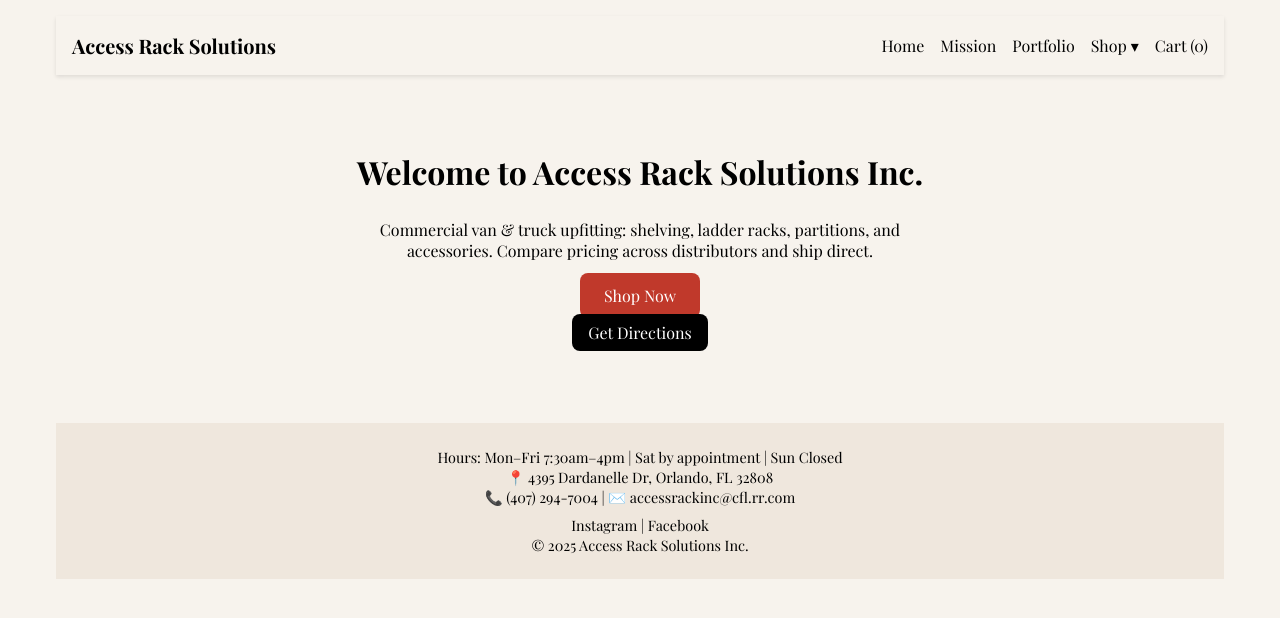
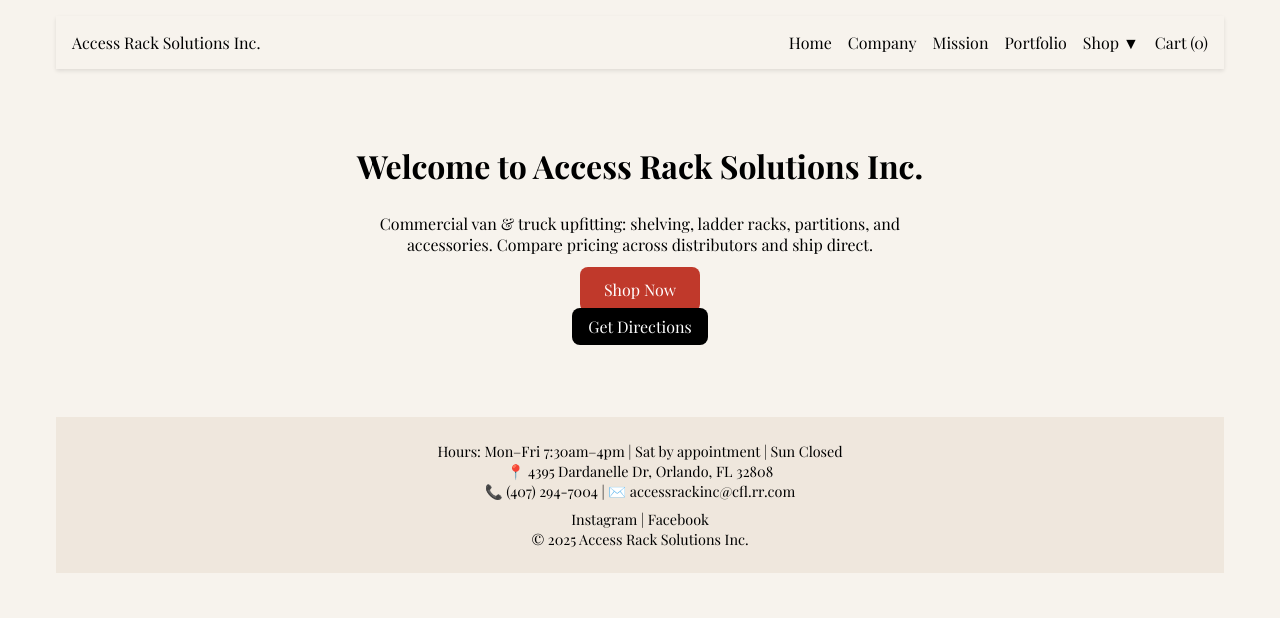
Before and after one commit to dev-verde1071/website, a Next.js app: page / in a window 1280 px wide. Shown: the top 618 px of the page. Built offline with nearby package versions, Linux system fonts and the light colour scheme.

Commit message:
Update Header.js

```diff
--- a/components/Header.js
+++ b/components/Header.js
@@ -5,6 +5,7 @@
 
 export default function Header() {
   const { cart } = useContext(CartContext);
+  const cartCount = cart.reduce((acc, item) => acc + item.qty, 0);
 
   return (
     <header
@@ -17,42 +18,33 @@
         boxShadow: "0 2px 4px rgba(0,0,0,0.1)"
       }}
     >
-      <Link href="/" style={{ fontWeight: "bold", fontSize: "1.25rem" }}>
-        Access Rack Solutions
-      </Link>
-      <nav style={{ display: "flex", gap: "1rem", alignItems: "center" }}>
+      <Link href="/">Access Rack Solutions Inc.</Link>
+      <nav style={{ display: "flex", gap: "1rem" }}>
         <Link href="/">Home</Link>
+        <Link href="/company">Company</Link>
         <Link href="/mission">Mission</Link>
         <Link href="/portfolio">Portfolio</Link>
         <div style={{ position: "relative" }}>
-          <span>Shop ▾</span>
+          <span>Shop ▼</span>
           <div
             style={{
               position: "absolute",
+              top: "100%",
+              left: 0,
               background: "#fff",
-              border: "1px solid #ccc",
-              borderRadius: "0.25rem",
-              marginTop: "0.5rem",
+              boxShadow: "0 2px 8px rgba(0,0,0,0.15)",
+              padding: "0.5rem",
               display: "none"
             }}
             className="dropdown"
           >
-            <Link href="/shop">All Products</Link>
-            <Link href="/shop/van">Van Solutions</Link>
+            <Link href="/shop">All Products</Link><br />
+            <Link href="/shop/van">Van Solutions</Link><br />
             <Link href="/shop/truck">Truck Solutions</Link>
           </div>
         </div>
-        <Link href="/cart">Cart ({cart.reduce((a, b) => a + b.qty, 0)})</Link>
+        <Link href="/cart">Cart ({cartCount})</Link>
       </nav>
-      <style>{`
-        header div:hover .dropdown {
-          display: flex;
-          flex-direction: column;
-        }
-        header nav a {
-          text-decoration: none;
-        }
-      `}</style>
     </header>
   );
 }
```
